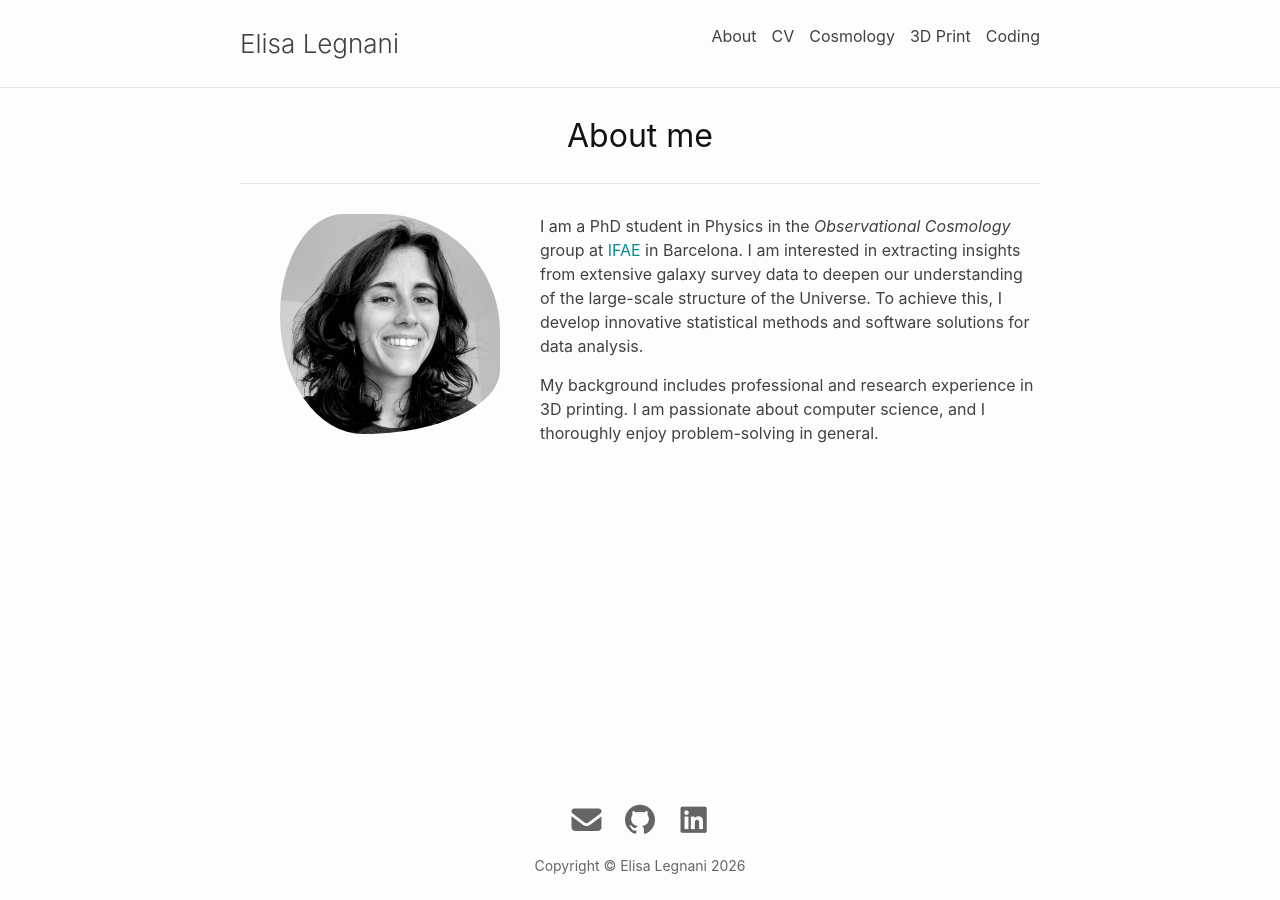
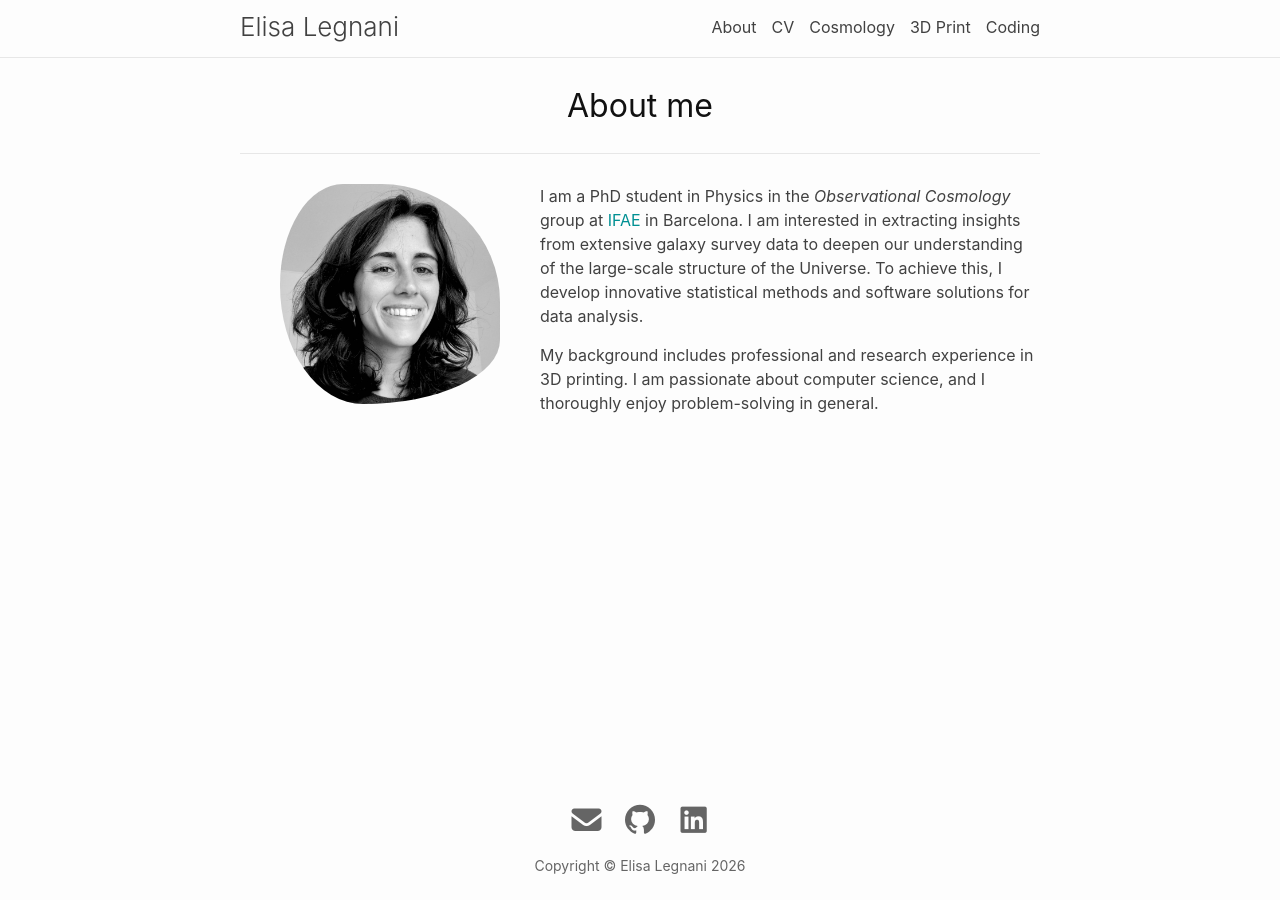
Before and after one commit to ElisaLegnani/new_website, a Jekyll site: the page built from about.md, in a window 1280 px wide. Built offline with Jekyll 4.4.1, drawn with Linux system fonts in a browser that asks for light colours; nearby versions of some CDN libraries.

Commit message:
Restore again

```diff
--- a/_sass/header.scss
+++ b/_sass/header.scss
@@ -3,20 +3,19 @@
  */
 .site-header {
   width: 100%;
-  //min-height: $spacing-unit * 1.865;
-  //line-height: $base-line-height * $base-font-size * 2.25;
+  min-height: $spacing-unit * 1.865;
+  line-height: $base-line-height * $base-font-size * 2.25;
   background-color: $background-color;
   border-bottom: 1px solid $border-color-01;
   top: 0;
   position: sticky;
   z-index: 1000;
-  padding: 1.5rem 0;
-  transition: padding 0.3s ease;
   //transition: opacity 0.3s ease;
 
   &.scrolled {
+    min-height: $spacing-unit * 1.865;
+    line-height: $base-line-height * $base-font-size * 2.25;
     //opacity: 0.8;
-    padding: 0.6rem 0;
 
     //&:hover {
     //  opacity: 1;
```
